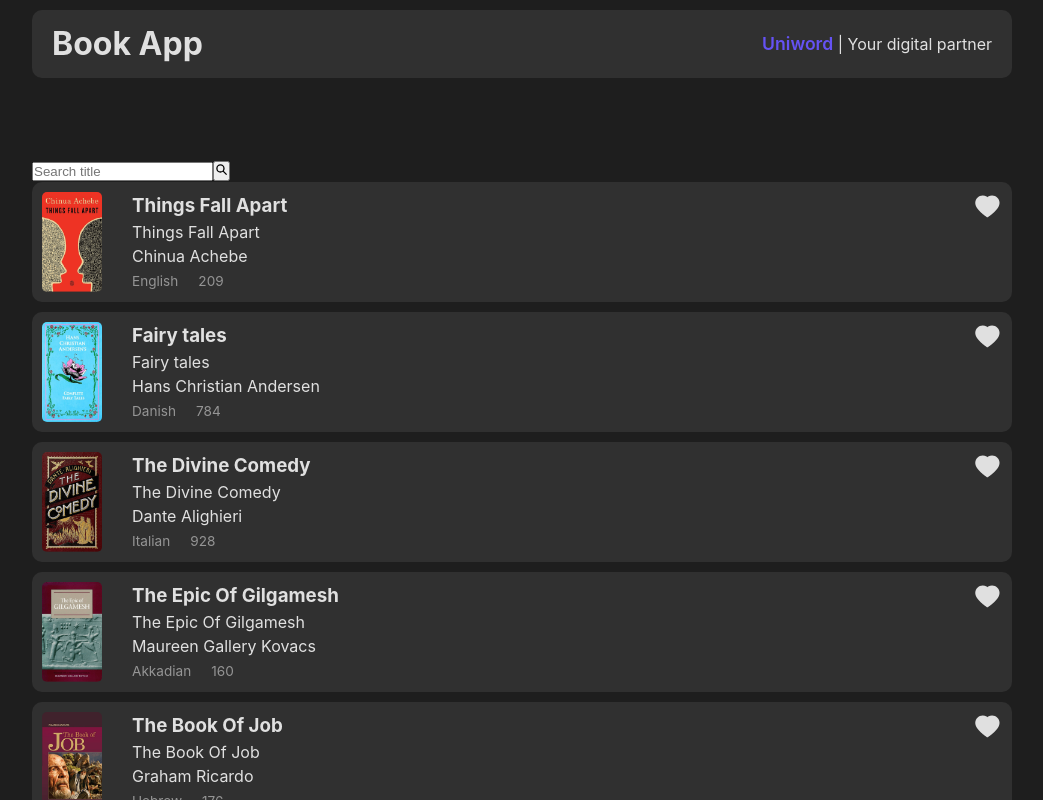
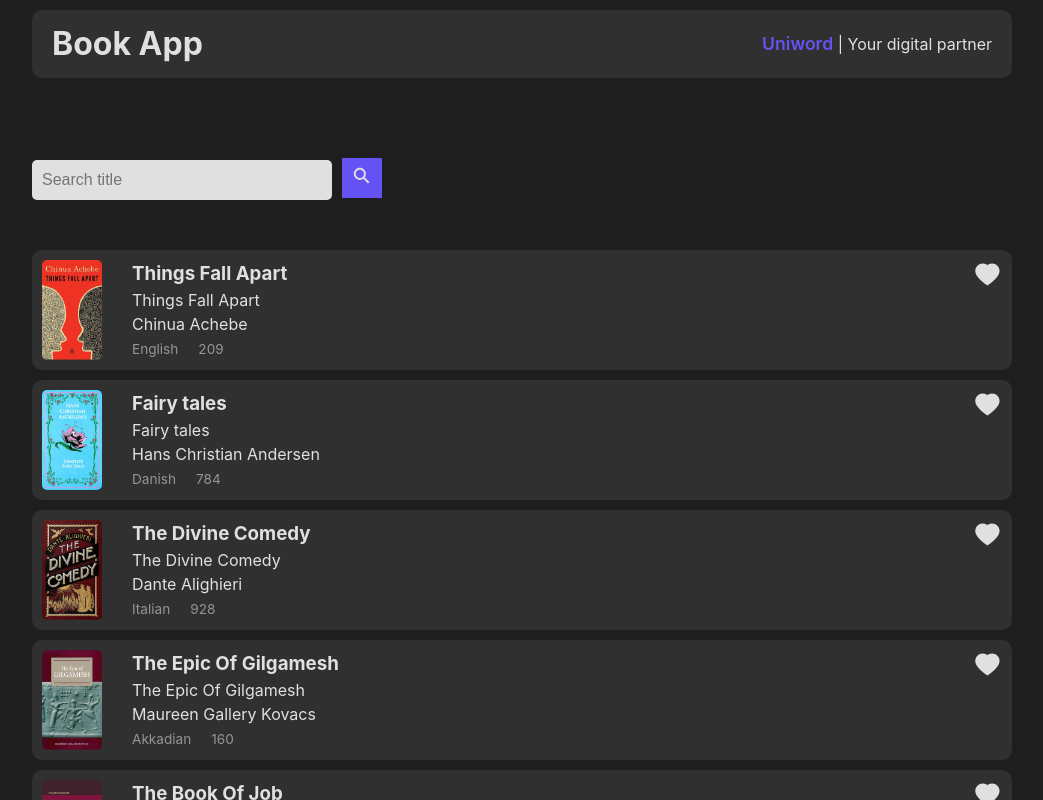
Before and after one commit to Ali-RHI/Book-app, a React (Vite) app: page / in a window 1280 px wide. Shown: the top 800 px of the page, without its empty margins (118-1161 px from the left). Built offline with nearby package versions, Linux system fonts and the light colour scheme.

Commit message:
adding final stylings

```diff
--- a/src/components/SearchBox.jsx
+++ b/src/components/SearchBox.jsx
@@ -1,8 +1,10 @@
 import { IoSearchSharp } from "react-icons/io5"
+
+import styles from "./SearchBox.module.css"
 
 function SearchBox({ search, setSearch ,searchHandler}) {
     return (
-        <div>
+        <div className={styles.search}>
             <input type="text" placeholder="Search title" value={ search } onChange={ e => setSearch(e.target.value.toLowerCase().trim()) } />
             <button onClick={searchHandler}><IoSearchSharp /></button>
         </div>
--- /dev/null
+++ b/src/components/SearchBox.module.css
@@ -0,0 +1,28 @@
+.search {
+	margin-bottom: 50px;
+}
+
+.search input {
+	width: 300px;
+	height: 40px;
+	border: none;
+	border-radius: 5px;
+	padding: 10px;
+	margin-right: 10px;
+	font-size: 1rem;
+	background-color: #e0e0e0;
+}
+
+.search input:focus {
+	outline: none;
+}
+
+.search button {
+	width: 40px;
+	height: 40px;
+	border: none;
+	font-size: 1.2rem;
+	background-color: #6552f4;
+	color: #e0e0e0;
+	cursor: pointer;
+}
```
